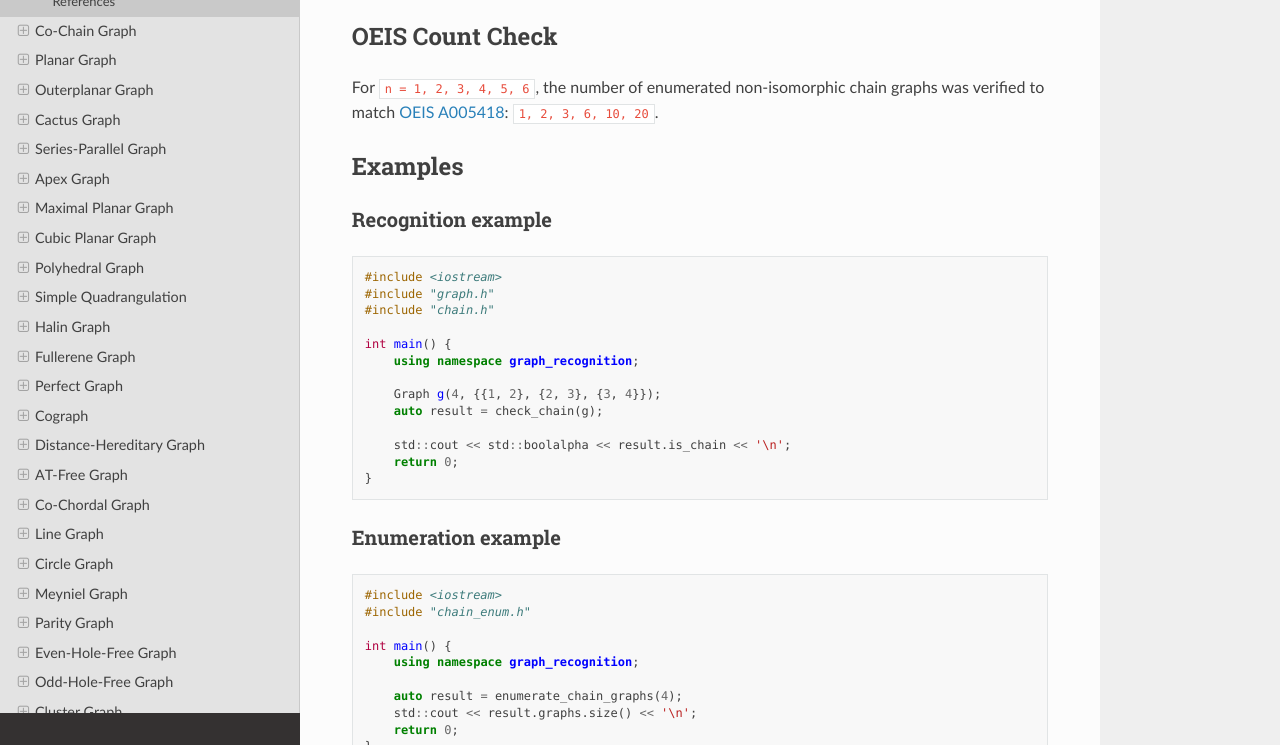
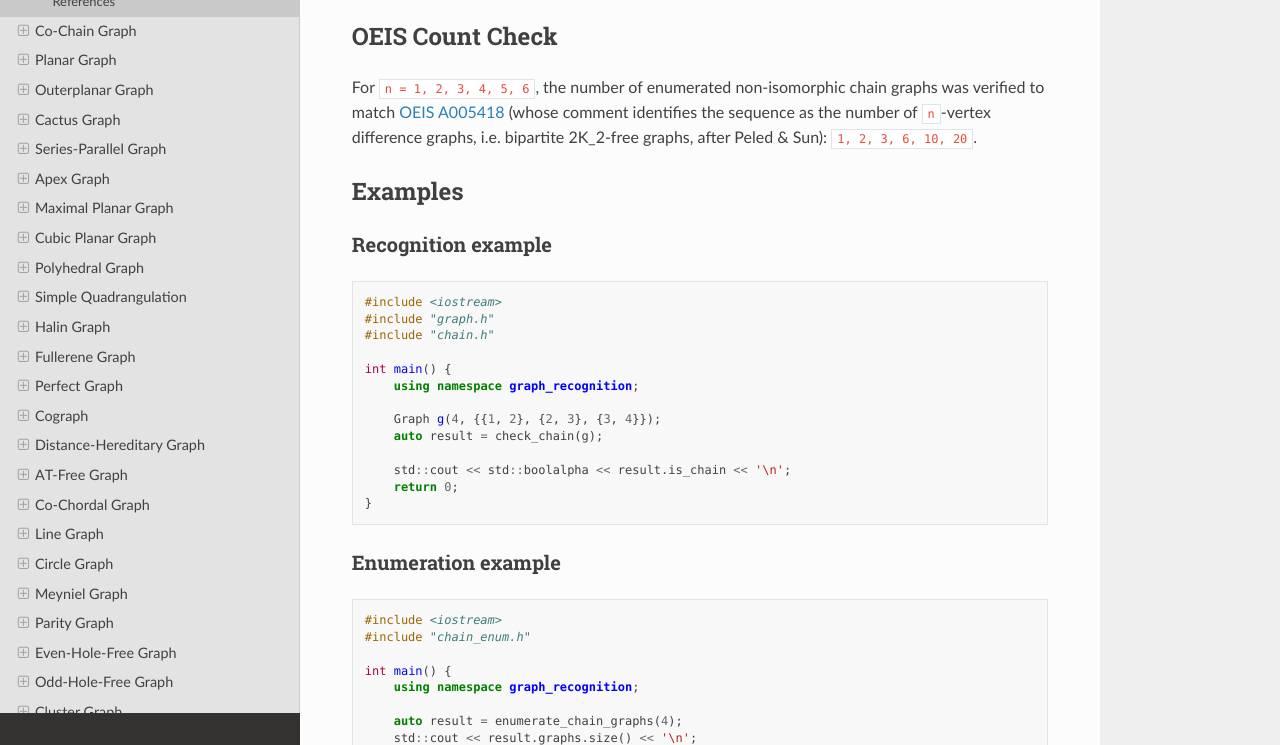
Before and after one commit to junkawahara/ai-coded-graph-recognition-test, a Sphinx documentation site: the page built from docs/en/families/chain.rst, in a window 1280 px wide and 900 px high, scrolled down 1212 px, cut to the strip 155-900 px from the top of the window. Built offline with Sphinx 7.4.7 and the Read the Docs theme 3.1.0, drawn with Linux system fonts in a browser that asks for light colours.

Commit message:
Clarify OEIS references for tournament, digraph, and chain enumerators
The primary OEIS names for A006125, A053763, and A005418 are given as
formulas or other combinatorial objects; add brief notes to the OEIS
Count Check sections pointing at the sequence comments that match the
graph-class interpretation used here.

Co-Authored-By: Claude Opus 4.7 (1M context) <noreply@anthropic.com>

```diff
--- a/docs/en/families/chain.rst
+++ b/docs/en/families/chain.rst
@@ -53,8 +53,10 @@ OEIS Count Check
 ----------------
 
 For ``n = 1, 2, 3, 4, 5, 6``, the number of enumerated non-isomorphic
-chain graphs was verified to match `OEIS A005418 <https://oeis.org/A005418>`_:
-``1, 2, 3, 6, 10, 20``.
+chain graphs was verified to match `OEIS A005418
+<https://oeis.org/A005418>`_ (whose comment identifies the sequence as
+the number of ``n``-vertex difference graphs, i.e. bipartite 2K_2-free
+graphs, after Peled & Sun): ``1, 2, 3, 6, 10, 20``.
 
 
 Examples
--- a/docs/en/families/digraph.rst
+++ b/docs/en/families/digraph.rst
@@ -35,8 +35,9 @@ OEIS Count Check
 ----------------
 
 For ``n = 1, 2, 3, 4``, the number of enumerated labeled directed graphs
-was verified to match `OEIS A053763 <https://oeis.org/A053763>`_:
-``1, 4, 64, 4096``.
+was verified to match `OEIS A053763 <https://oeis.org/A053763>`_ (whose
+comment identifies ``a(n) = 2^(n^2 - n)`` as the number of simple
+digraphs without self-loops on ``n`` labeled nodes): ``1, 4, 64, 4096``.
 
 
 Examples
--- a/docs/en/families/tournament.rst
+++ b/docs/en/families/tournament.rst
@@ -39,8 +39,9 @@ OEIS Count Check
 ----------------
 
 For ``n = 1, 2, 3, 4, 5, 6``, the number of enumerated labeled tournaments
-was verified to match `OEIS A006125 <https://oeis.org/A006125>`_:
-``1, 2, 8, 64, 1024, 32768``.
+was verified to match `OEIS A006125 <https://oeis.org/A006125>`_ (whose
+comment identifies ``a(n) = 2^(n(n-1)/2)`` as the number of outcomes of
+labeled n-team round-robin tournaments): ``1, 2, 8, 64, 1024, 32768``.
 
 
 Examples
```
